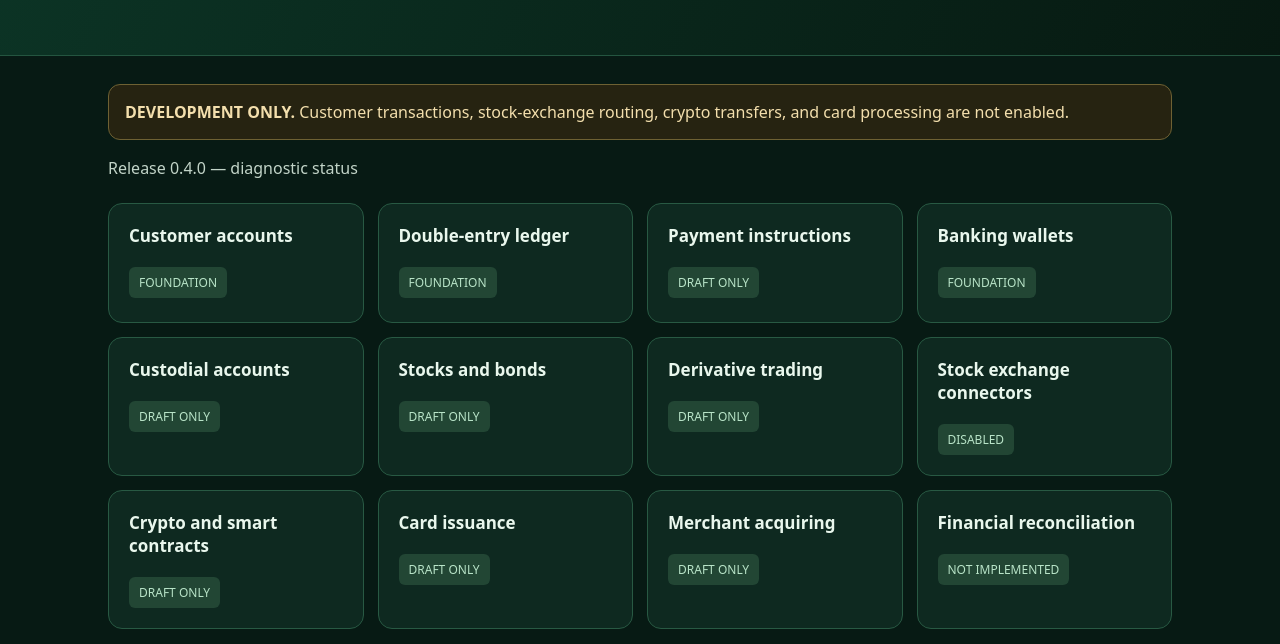
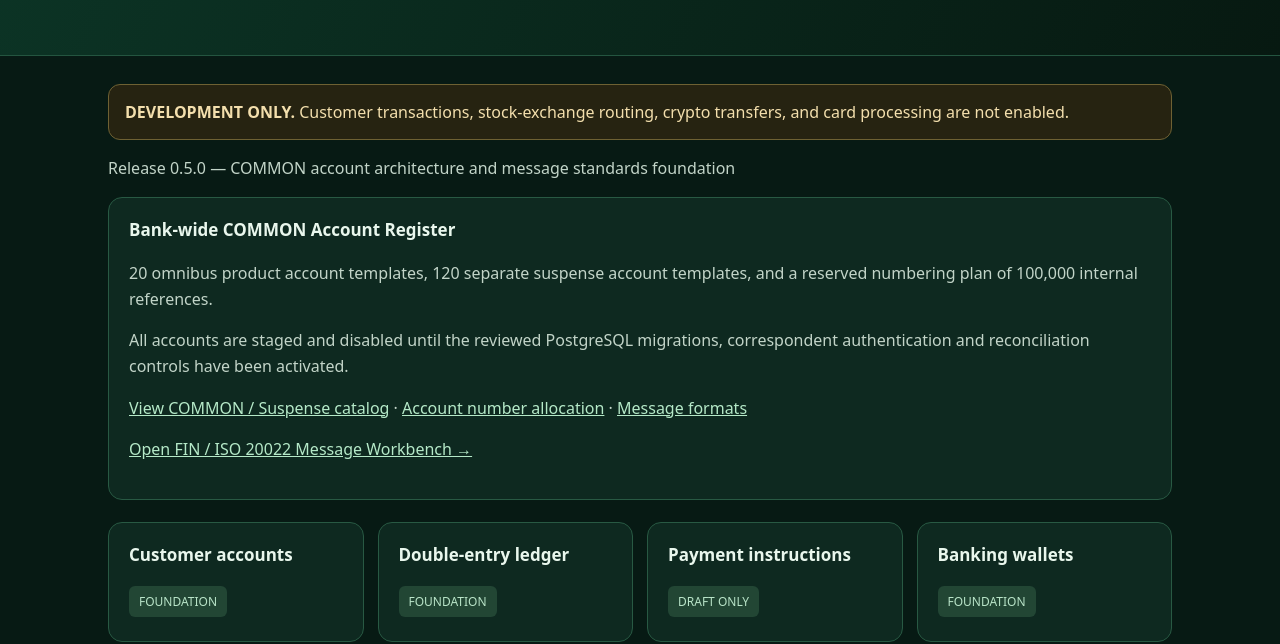
Before and after one commit to hjk-stack/genesis-core-banking, a website: page public/dashboard.html in a window 1280 px wide. Shown: the part 181-825 px from the top of the page. Drawn offline with Linux system fonts and the light colour scheme; no server answers.

Commit message:
Display COMMON account warehouse and FIN/ISO message workbench on core banking dashboard

```diff
--- a/public/dashboard.html
+++ b/public/dashboard.html
@@ -1,6 +1,13 @@
 <!doctype html><html lang="en"><head><meta charset="utf-8"><meta name="viewport" content="width=device-width,initial-scale=1"><meta name="robots" content="noindex,nofollow"><title>GENESIS Core Banking</title><style>
 :root{color-scheme:dark;font-family:system-ui,Arial;background:#071a14;color:#e9f7ed}*{box-sizing:border-box}body{margin:0}header{background:linear-gradient(115deg,#0c3526,#071911);padding:42px max(18px,calc((100vw - 1100px)/2));border-bottom:1px solid #245540}main{max-width:1100px;margin:auto;padding:28px 18px}.eyebrow{letter-spacing:.22em;color:#9dd9b3;font-weight:700;font-size:12px}h1{font-size:clamp(28px,5vw,48px);margin:12px 0}p{color:#c2d4c8;line-height:1.6}.notice{background:#262311;border:1px solid #6e6133;border-radius:12px;padding:16px;color:#f3dfad}.grid{display:grid;grid-template-columns:repeat(auto-fit,minmax(230px,1fr));gap:14px;margin:22px 0}.card{background:#0e2920;border:1px solid #285943;border-radius:14px;padding:20px;min-height:120px}.card h2{font-size:17px;margin:0 0 20px}.status{display:inline-block;background:#224634;color:#b9e4c8;padding:7px 10px;border-radius:6px;font-size:12px}footer{font-size:13px;color:#a9c3b3;margin-top:34px}a{color:#b5e9c8}
-</style></head><body><header><div class="eyebrow">GENESIS COLLATERAL HOUSE</div><h1>Core Banking Platform</h1><p>Development overview: banking, financial markets, custody, cryptocurrency and ArtOfCards.</p></header><main><div class="notice"><strong>DEVELOPMENT ONLY.</strong> Customer transactions, stock-exchange routing, crypto transfers, and card processing are not enabled.</div><p id="release">Release 0.4.0 — diagnostic status</p><div id="modules" class="grid" aria-label="Banking software modules"></div><footer>No customer data is displayed. Database migrations and transaction interfaces require separate approval and testing. <a href="/healthz">Health endpoint</a></footer></main><script>
+</style></head><body><header><div class="eyebrow">GENESIS COLLATERAL HOUSE</div><h1>Core Banking Platform</h1><p>Development overview: banking, financial markets, custody, cryptocurrency and ArtOfCards.</p></header><main><div class="notice"><strong>DEVELOPMENT ONLY.</strong> Customer transactions, stock-exchange routing, crypto transfers, and card processing are not enabled.</div><p id="release">Release 0.5.0 — COMMON account architecture and message standards foundation</p>
+<section class="card" aria-label="COMMON account management">
+ <h2>Bank-wide COMMON Account Register</h2>
+ <p>20 omnibus product account templates, 120 separate suspense account templates, and a reserved numbering plan of 100,000 internal references.</p>
+ <p>All accounts are staged and disabled until the reviewed PostgreSQL migrations, correspondent authentication and reconciliation controls have been activated.</p>
+ <p><a href="/api/common-accounts">View COMMON / Suspense catalog</a> · <a href="/api/iban-range">Account number allocation</a> · <a href="/api/message-templates">Message formats</a></p>
+ <p><a href="/message-workbench">Open FIN / ISO 20022 Message Workbench →</a></p>
+</section><div id="modules" class="grid" aria-label="Banking software modules"></div><footer>No customer data is displayed. Database migrations and transaction interfaces require separate approval and testing. <a href="/healthz">Health endpoint</a></footer></main><script>
 const fallback=[['Customer accounts','foundation'],['Double-entry ledger','foundation'],['Payment instructions','draft_only'],['Banking wallets','foundation'],['Custodial accounts','draft_only'],['Stocks and bonds','draft_only'],['Derivative trading','draft_only'],['Stock exchange connectors','disabled'],['Crypto and smart contracts','draft_only'],['Card issuance','draft_only'],['Merchant acquiring','draft_only'],['Financial reconciliation','not_implemented']].map(([name,stage])=>({name,stage}));
 function render(items){const root=document.getElementById('modules');root.replaceChildren();for(const m of items){const article=document.createElement('article');article.className='card';const h=document.createElement('h2');h.textContent=m.name;const s=document.createElement('span');s.className='status';s.textContent=m.stage.replaceAll('_',' ').toUpperCase();article.append(h,s);root.append(article)}}
 render(fallback);fetch('/api/capabilities',{cache:'no-store'}).then(r=>{if(!r.ok)throw Error('unavailable');return r.json()}).then(data=>{if(Array.isArray(data.capabilities))render(data.capabilities)}).catch(()=>{});
```
